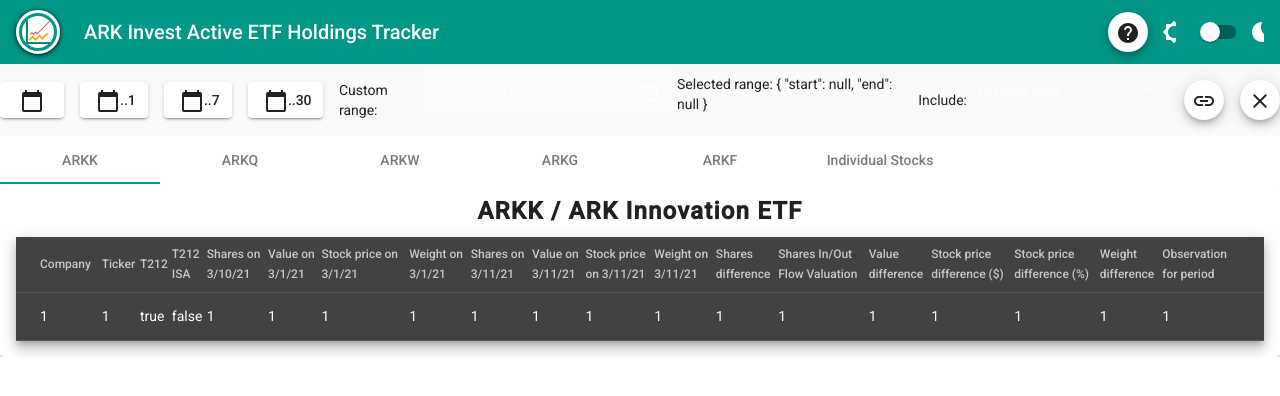
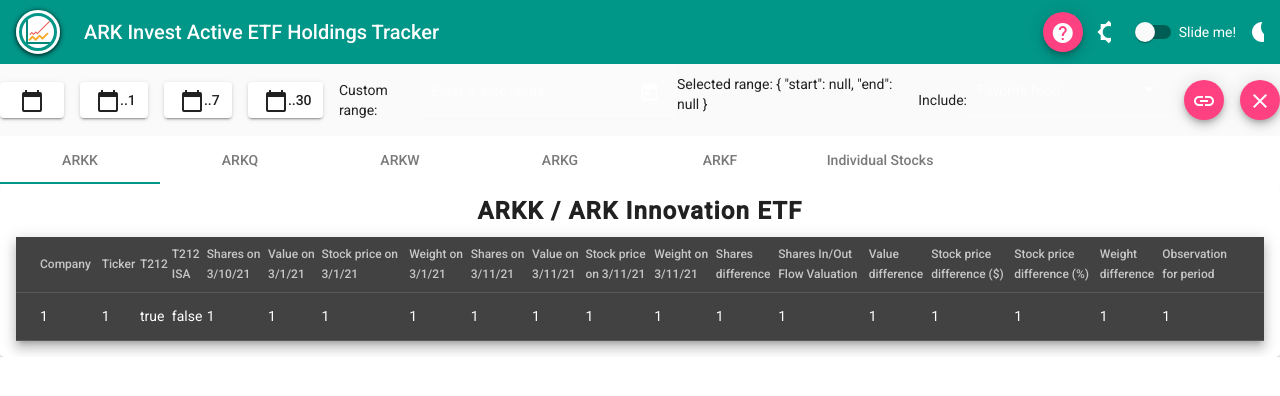
Before and after one commit to PmcFizz/ng-ark, an Angular app: page / in a window 1280 px wide. Shown: the top 396 px of the page. Built offline with nearby package versions, Linux system fonts and the light colour scheme.

Commit message:
qing样式修改

```diff
--- a/src/app/app.component.html
+++ b/src/app/app.component.html
@@ -6,10 +6,10 @@
     <span class="header-title">ARK Invest Active ETF Holdings Tracker</span>
     <span class="example-spacer"></span>
     <button mat-mini-fab color="primary" aria-label="Example icon button with a delete icon">
-      <mat-icon>help</mat-icon>
+      <mat-icon >help</mat-icon>
     </button>
     <mat-icon class="example-icon" style="margin-right: 1.5rem;" aria-hidden="false" aria-label="Example delete icon">brightness_5</mat-icon>
-    <mat-slide-toggle></mat-slide-toggle>
+    <mat-slide-toggle>Slide me!</mat-slide-toggle>
     <mat-icon class="example-icon" aria-hidden="false" aria-label="Example delete icon">bedtime</mat-icon>
   </mat-toolbar-row>
 
--- a/src/app/app.component.less
+++ b/src/app/app.component.less
@@ -1,3 +1,19 @@
+// 修改样式
+// .mat-raised-button.mat-accent{
+//   background-color: #ff4081;
+
+// }
+.mat-mini-fab.mat-primary,.mat-raised-button.mat-accent {
+  background-color: #ff4081;
+  color: #fff;
+}
+.mat-tab-group.mat-primary .mat-ink-bar, .mat-tab-nav-bar.mat-primary .mat-ink-bar {
+  background-color: #009688;
+}
+.mat-slide-toggle-bar {
+  background-color: rgba(0,0,0,.38);
+}
+
 .top-toolbar{
   background: #009688;
   color: #fff;
```
